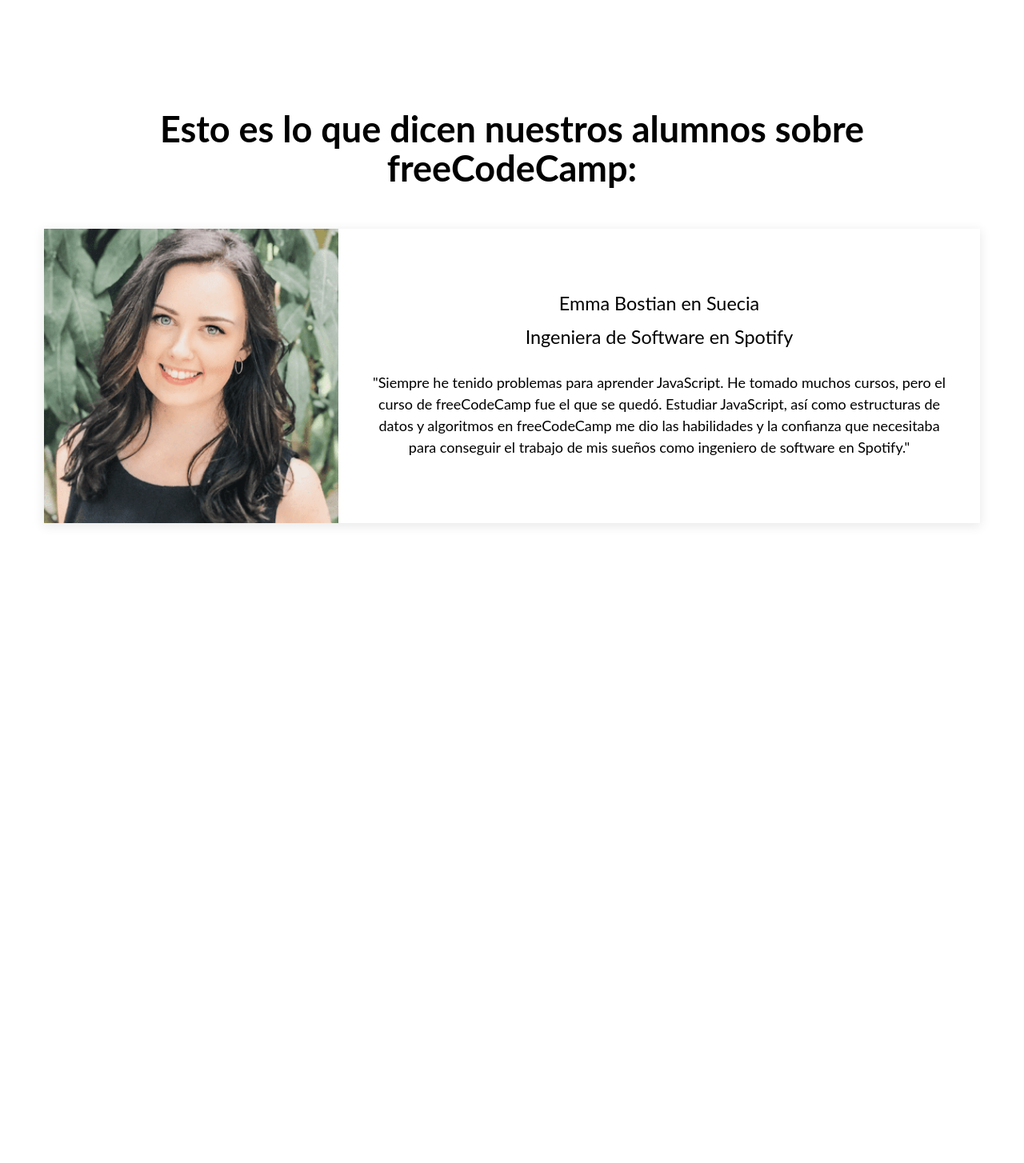
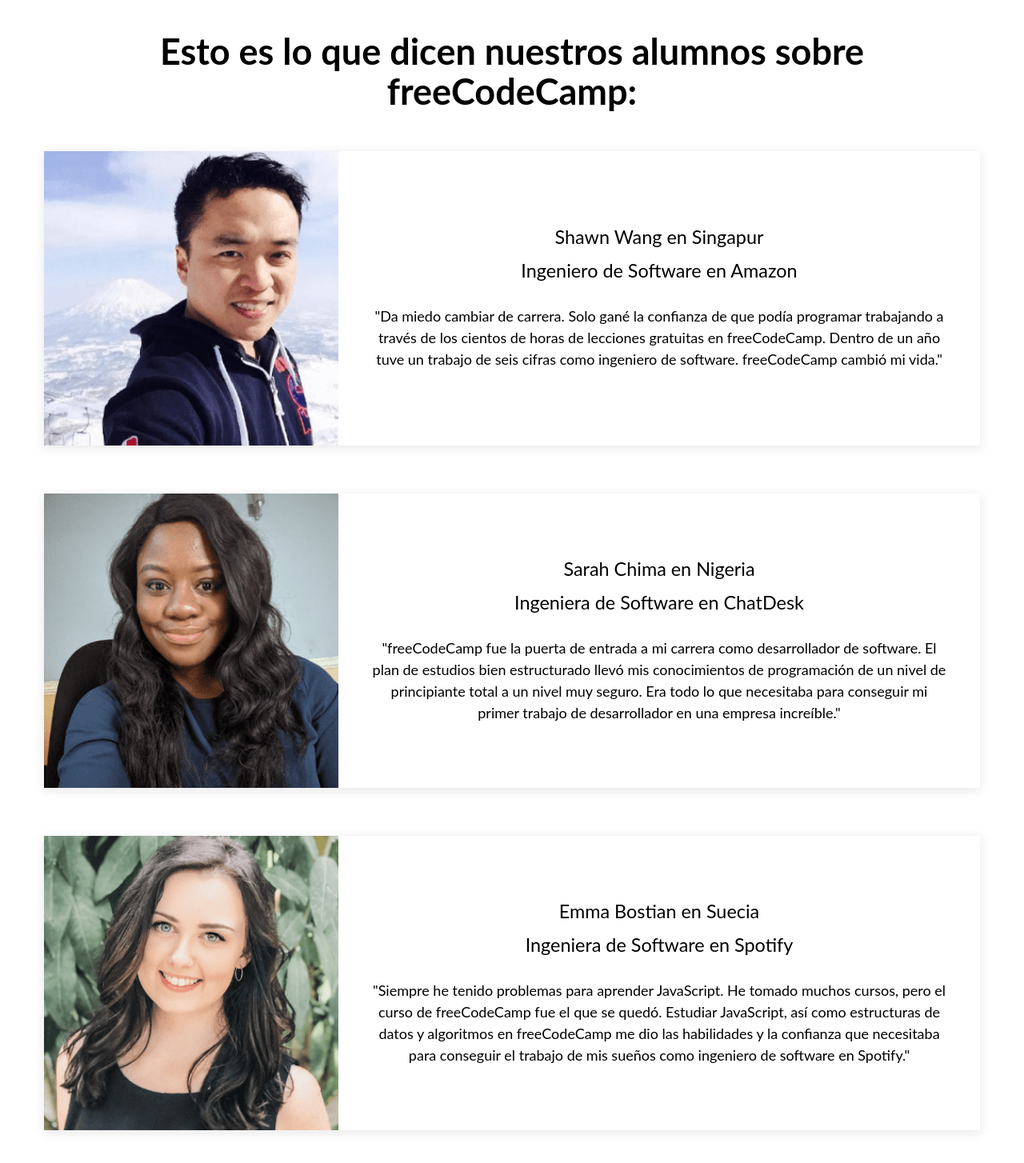
Before and after one commit to remunozz/testimonios-freecodecamp, a React (Create React App) app: page / in a window 1280 px wide. Shown: the top 1454 px of the page at 80% size. Before the commit the page ends 800 px from the top, so only its background shows below. Built offline with nearby package versions, Linux system fonts and the light colour scheme.

Commit message:
completando los testimonios

```diff
--- a/src/App.js
+++ b/src/App.js
@@ -7,9 +7,25 @@ function App() {
         <div className='contenedor-principal'>
           <h1>Esto es lo que dicen nuestros alumnos sobre freeCodeCamp:</h1>
           <Testimonio
+            nombre='Shawn Wang'
+            pais='Singapur'
+            imagen='shawn'
+            cargo='Ingeniero de Software'
+            empresa='Amazon'
+            testimonio='Da miedo cambiar de carrera. Solo gané la confianza de que podía programar trabajando a través de los cientos de horas de lecciones gratuitas en freeCodeCamp. Dentro de un año tuve un trabajo de seis cifras como ingeniero de software. freeCodeCamp cambió mi vida.'
+          />
+          <Testimonio
+            nombre='Sarah Chima '
+            pais='Nigeria'
+            imagen='sarah'
+            cargo='Ingeniera de Software'
+            empresa='ChatDesk'
+            testimonio='freeCodeCamp fue la puerta de entrada a mi carrera como desarrollador de software. El plan de estudios bien estructurado llevó mis conocimientos de programación de un nivel de principiante total a un nivel muy seguro. Era todo lo que necesitaba para conseguir mi primer trabajo de desarrollador en una empresa increíble.'
+          />
+          <Testimonio
             nombre='Emma Bostian'
             pais='Suecia'
-            imagen=''
+            imagen='emma'
             cargo='Ingeniera de Software'
             empresa='Spotify'
             testimonio='Siempre he tenido problemas para aprender JavaScript. He tomado muchos cursos, pero el curso de freeCodeCamp fue el que se quedó. Estudiar JavaScript, así como estructuras de datos y algoritmos en freeCodeCamp me dio las habilidades y la confianza que necesitaba para conseguir el trabajo de mis sueños como ingeniero de software en Spotify.'
--- a/src/componentes/Testimonio.js
+++ b/src/componentes/Testimonio.js
@@ -6,7 +6,7 @@ function Testimonio (props){
         <div className = 'contenedor-testimonio'>
             <img
                 className = 'imagen-testimonio'
-                src={require('../imagenes/testimonio-emma.png')}
+                src={require(`../imagenes/testimonio-${props.imagen}.png`)}
                 alt='Foto de Emma'/>
             <div className='contenedor-texto-testimonio'>
                 <p className = 'nombre-testimonio'>{props.nombre} en {props.pais}</p>
```
